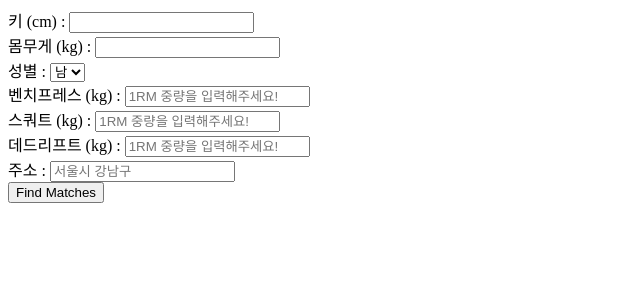
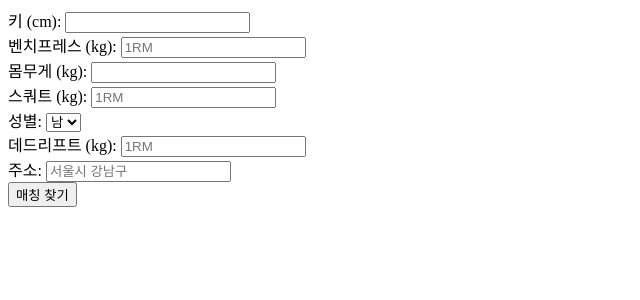
Before and after one commit to Czerny40/userMatching, a FastAPI app: page /matching-form in a window 1280 px wide. Shown: the top 300 px of the page, without its empty margins (0-640 px from the left). Run offline with FastAPI, Linux system fonts and the light colour scheme.

Commit message:
부트스트랩 디자인 적용, 매칭 결과에 주소 입력값 표기

```diff
--- a/schemas.py
+++ b/schemas.py
@@ -26,3 +26,4 @@
     user_id: str
     similarity: float
     ipf_score: float
+    address: str
--- a/services.py
+++ b/services.py
@@ -54,6 +54,7 @@
                     user_id=user.user_id,
                     similarity=similarity,
                     ipf_score=UserMatchingService.get_ipf_gl_points(user),
+                    address=user.address,
                     distance=distance
                 ))
         matches.sort(key=lambda x: x.similarity)
--- a/templates/matchingForm.html
+++ b/templates/matchingForm.html
@@ -1,29 +1,48 @@
-<form action="/match" method="post">
+<form action="/match" method="post" class="bg-dark text-white p-4 rounded">
     <input type="hidden" id="user_id" name="user_id" value="{{ user_id }}" />
 
-    <label for="height">키 (cm) :</label>
-    <input type="number" id="height" name="height" step="0.1" required /><br />
+    <div class="row g-3">
+        <div class="col-6">
+            <label for="height" class="form-label">키 (cm):</label>
+            <input type="number" class="form-control form-control-sm" id="height" name="height" step="0.1" required />
+        </div>
+        <div class="col-6">
+            <label for="benchpress" class="form-label">벤치프레스 (kg):</label>
+            <input type="number" class="form-control form-control-sm" id="benchpress" name="benchpress" placeholder="1RM" required />
+        </div>
+    </div>
 
-    <label for="weight">몸무게 (kg) :</label>
-    <input type="number" id="weight" name="weight" step="0.1" required /><br />
+    <div class="row g-3 mt-2">
+        <div class="col-6">
+            <label for="weight" class="form-label">몸무게 (kg):</label>
+            <input type="number" class="form-control form-control-sm" id="weight" name="weight" step="0.1" required />
+        </div>
+        <div class="col-6">
+            <label for="squat" class="form-label">스쿼트 (kg):</label>
+            <input type="number" class="form-control form-control-sm" id="squat" name="squat" placeholder="1RM" required />
+        </div>
+    </div>
 
-    <label for="gender">성별 :</label>
-    <select id="gender" name="gender" required>
-        <option value="M">남</option>
-        <option value="F">여</option></select
-    ><br />
+    <div class="row g-3 mt-2">
+        <div class="col-6">
+            <label for="gender" class="form-label">성별:</label>
+            <select class="form-select form-select-sm" id="gender" name="gender" required>
+                <option value="M">남</option>
+                <option value="F">여</option>
+            </select>
+        </div>
+        <div class="col-6">
+            <label for="deadlift" class="form-label">데드리프트 (kg):</label>
+            <input type="number" class="form-control form-control-sm" id="deadlift" name="deadlift" placeholder="1RM" required />
+        </div>
+    </div>
 
-    <label for="benchpress">벤치프레스 (kg) :</label>
-    <input type="number" id="benchpress" name="benchpress" placeholder="1RM 중량을 입력해주세요!" required /><br />
+    <div class="mt-3">
+        <label for="address" class="form-label">주소:</label>
+        <input type="text" class="form-control form-control-sm" id="address" name="address" placeholder="서울시 강남구" required />
+    </div>
 
-    <label for="squat">스쿼트 (kg) :</label>
-    <input type="number" id="squat" name="squat" placeholder="1RM 중량을 입력해주세요!" required /><br />
-
-    <label for="deadlift">데드리프트 (kg) :</label>
-    <input type="number" id="deadlift" name="deadlift" placeholder="1RM 중량을 입력해주세요!" required /><br />
-
-    <label for="address">주소 :</label>
-    <input type="text" id="address" name="address" placeholder="서울시 강남구" required /><br />
-
-    <input type="submit" value="Find Matches" />
+    <div class="text-center mt-4">
+        <button type="submit" class="btn custom-btn bordered" data-aos="fade-up" data-aos-delay="700">매칭 찾기</button>
+    </div>
 </form>
```
Also changed, not shown: templates/matchingResults.html (+8 -10 lines).
